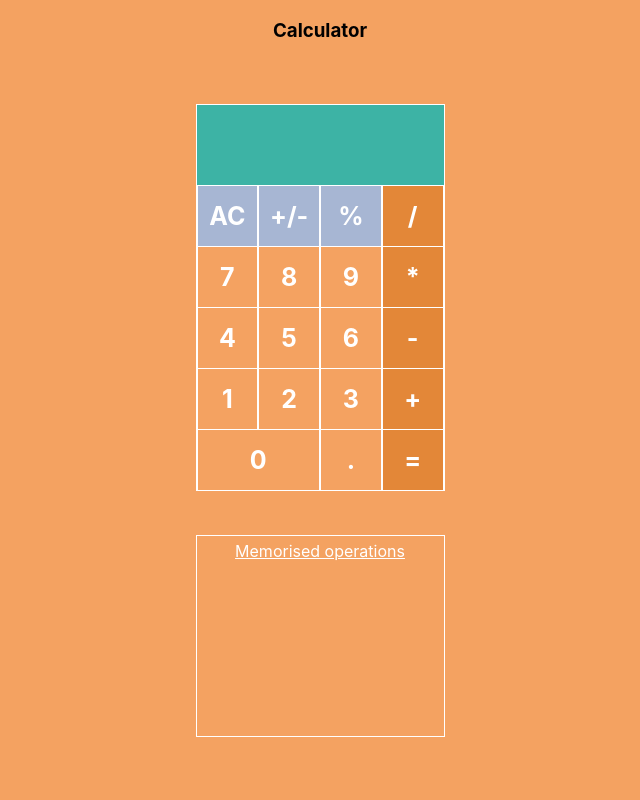
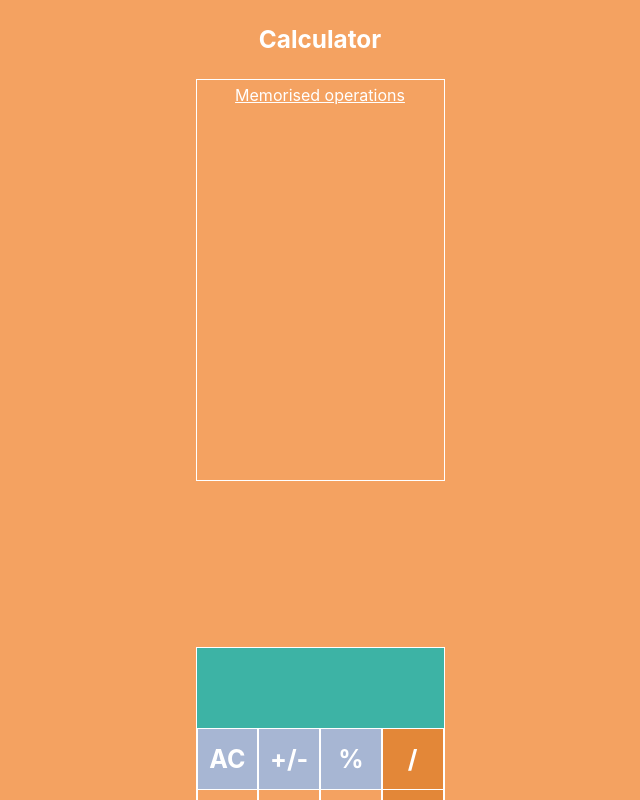
Before and after one commit to GroovyHooked/React-Calculator, a React (Create React App) app: page / in a window 1280 px wide. Shown: the top 800 px of the page, without its empty margins (320-960 px from the left). Built offline with nearby package versions, Linux system fonts and the light colour scheme.

Commit message:
Minor style improvement

```diff
--- a/src/App.scss
+++ b/src/App.scss
@@ -9,13 +9,6 @@ $top: #a7b6d3;
 body {
   background-color: #f4a261;
 }
-
-.topContainer {
-  min-height: 90vh;
-  display: flex;
-  flex-direction: column;
-  justify-content: space-evenly;
-
 .logs{
   order: 2;
   width: 247px;
@@ -35,10 +28,17 @@ body {
     padding-right: 10px;
   }
 }
+.container {
+  min-height: 90vh;
+  display: flex;
+  flex-direction: column;
+  justify-content: space-evenly;
 }
 
 .appHeader {
   text-align: center;
+  color: $characters;
+  font-size: 1.3em;
 }
 .calculator {
   border: 1px solid $border;
@@ -120,3 +120,36 @@ body {
     }
   }
 }
+
+
+@media (min-width: 768px) {
+  .container {
+    min-height: 90vh;
+    max-width: 70vw;
+    margin: 0 auto;
+    flex-direction: row;
+    justify-content: center;
+    align-items: center;
+  }
+
+  .logs{
+    order: 2;
+    width: 247px;
+    min-height: 50vh;
+    margin: 0 auto;
+    border: 1px solid $border;
+    color: $characters;
+    text-align: right;
+
+    .title{
+      text-align: center;
+      padding: 5px 0;
+      text-decoration: underline;
+    }
+    p{
+      margin:0;
+      padding-right: 10px;
+    }
+  }
+
+}
```
Lines whose indentation alone changed are shown as unchanged.
